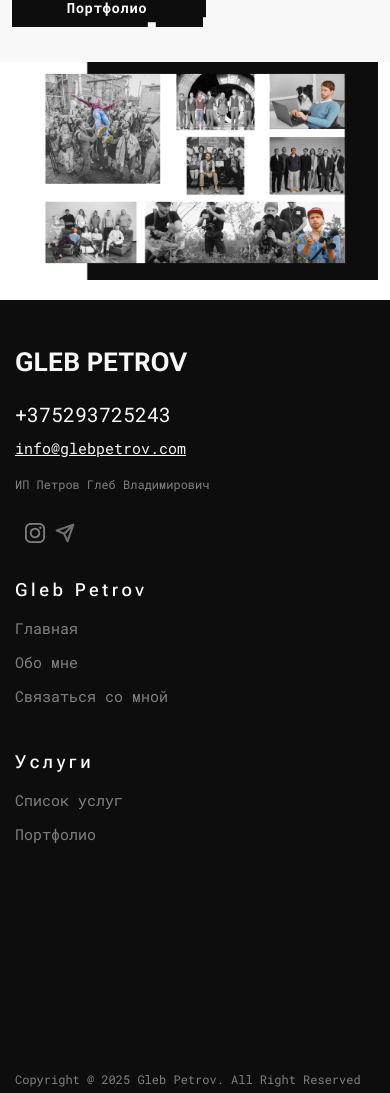
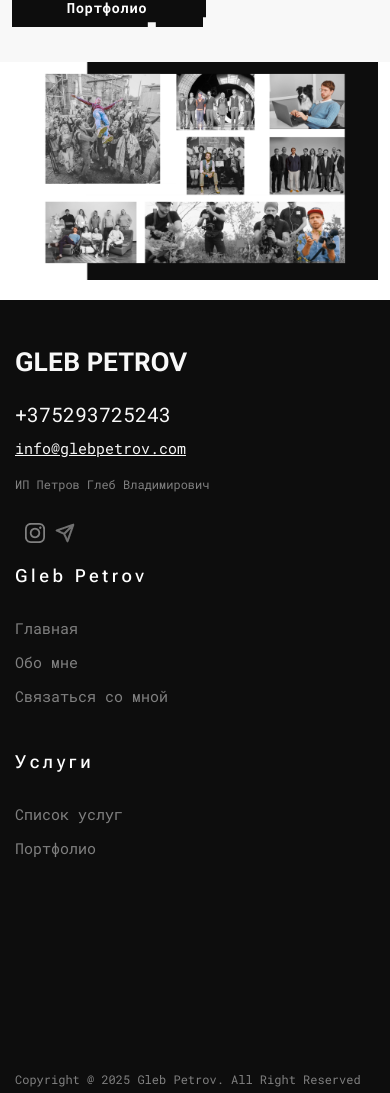
Before and after one commit to KseniaSafonova/producer, a Vue app: page / in a window 390 px wide. Shown: the part 642-1735 px from the top of the page. Built offline with nearby package versions, Linux system fonts and the light colour scheme.

Commit message:
исправление стилей

```diff
--- a/src/components/common/Footer/Footer.vue
+++ b/src/components/common/BlockFooter/BlockFooter.vue
@@ -37,12 +37,22 @@ export default {
   height: 565px;
   width: 100%;
   display: grid;
+
+  @media (max-width: 768px) {
+    height: 793px;
+  }
 }
 
 .mainFooterBlock {
   display: flex;
   margin-top: 80px;
   width: 100%;
+
+  @media (max-width: 768px) {
+    display: grid;
+    height: 565px;
+    margin-top: 20px;
+  }
 }
 
 .logo {
@@ -53,12 +63,22 @@ export default {
   font-weight: 700;
   font-size: var(--size-text-3xl);
   line-height: 24px;
+
+  @media (max-width: 768px) {
+    margin-top: 50px;
+    margin-left: 15px;
+  }
 }
 
 .footerContactsBlock {
   width: 413px;
   color: var(--color-gray-30);
   margin-left: 80px;
+
+  @media (max-width: 768px) {
+    width: 100%;
+    margin-left: 15px;
+  }
 }
 
 .phoneNumber {
@@ -75,6 +95,10 @@ export default {
   text-decoration-style: solid;
   font-family: var(--font-mono);
   line-height: 150%;
+
+  @media (max-width: 768px) {
+    margin-top: 8px;
+  }
 }
 
 .ip {
@@ -99,37 +123,11 @@ export default {
   margin-left: 80px;
   font-size: var(--size-text-5xs);
   font-family: var(--font-mono);
-}
 
-@media (max-width: 768px) {
-
-  .footer {
-    height: 793px;
-  }
-
-  .mainFooterBlock {
-    display: grid;
-    height: 565px;
-    margin-top: 20px;
-  }
-
-  .logo {
-    margin-top: 50px;
-    margin-left: 15px;
-  }
-
-  .footerContactsBlock {
-    width: 100%;
-    margin-left: 15px;
-  }
-
-  .mail {
-    margin-top: 8px;
-  }
-
-  .copyright {
+    @media (max-width: 768px) {
     margin-top: 100px;
     margin-left: 15px;
   }
 }
+
 </style>
--- a/src/components/ui/FooterListBlock/FooterListBlock.vue
+++ b/src/components/ui/FooterListBlock/FooterListBlock.vue
@@ -49,6 +49,16 @@ ul {
   color: var(--color-gray);
   width: 260px;
   font-family: var(--font-mono);
+
+  @media (max-width: 768px) {
+    margin-top: 40px;
+  }
+}
+
+li {
+  @media (max-width: 768px) {
+    margin-top: 10px;
+  }
 }
 
 .listHeader {
@@ -58,30 +68,17 @@ ul {
   font-size: var(--size-text-m);
   font-family: var(--font-flex);
   letter-spacing: 0.2em;
-
 }
 
-@media (max-width: 768px) {
+   .footerListBlock {
+    display: flex;
 
-  .footer {
-    height: 793px;
+    @media (max-width: 768px) {
+      display: block;
+      margin-top: -130px;
+      margin-left: 15px;
+    }
+
   }
 
-  ul {
-    margin-top: 40px;
-  }
-
-  li {
-    margin-top: 10px;
-  }
-
-  .listHeader {
-    height: 30px;
-  }
-
-  .footerListBlock{
-    margin-top: -130px;
-    margin-left: 15px;
-  }
-}
 </style>
--- a/src/layouts/LayoutDefault.vue
+++ b/src/layouts/LayoutDefault.vue
@@ -9,7 +9,7 @@
     </main>
 
     <!-- footer -->
-    <Footer />
+    <BlockFooter />
   </div>
 </template>
 
```
